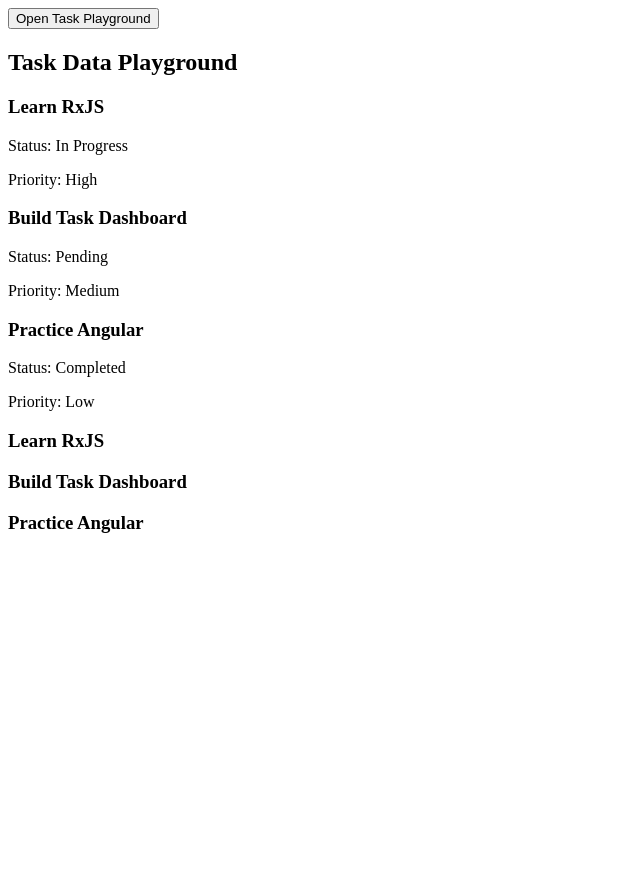
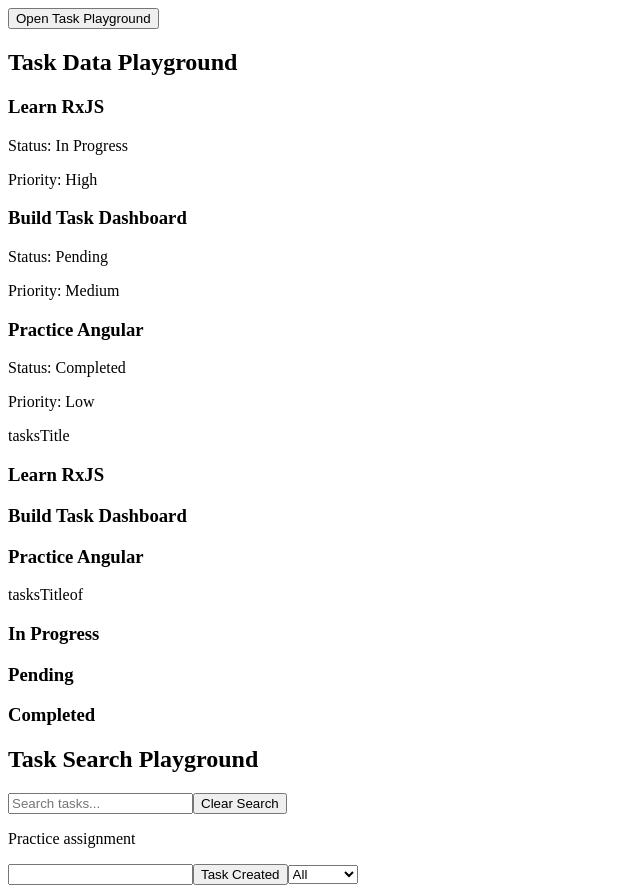
Before and after one commit to animeshpandeyit/complete-scalable-Angular-application, an Angular app in the folder complete-scalable-Angular-application/: page /taskplayground in a window 1280 px wide. Shown: the whole page, without its empty margins (0-640 px from the left). Before the commit the page ends 800 px from the top, so only its background shows below. Built offline with nearby package versions, Linux system fonts and the light colour scheme.

Commit message:
Enhance Task Playground with search functionality and task status retrieval

```diff
--- a/complete-scalable-Angular-application/src/app/features/tasks/pages/task-playground/task-playground.component.html
+++ b/complete-scalable-Angular-application/src/app/features/tasks/pages/task-playground/task-playground.component.html
@@ -7,9 +7,40 @@
   <p>Priority: {{ task.priority }}</p>
 </div>
 }
+<p>tasksTitle</p>
 
 @for (task of tasksTitle; track task) {
 <div>
   <h3>{{ task }}</h3>
 </div>
 }
+<p>tasksTitleof</p>
+
+@for (task of tasksTitleof; track task) {
+<div>
+  <h3>{{ task }}</h3>
+</div>
+}
+
+
+<h2>Task Search Playground</h2>
+
+<input #searchInput type="text" placeholder="Search tasks..." />
+
+<button #clearButton>
+  Clear Search
+</button>
+
+<!--  -->
+<p>Practice assignment</p>
+
+<input type="text" name="entered text" id="" #enteredText>
+
+<button type="button" #taskCreated>Task Created</button>
+
+<select #prioritySelect>
+  <option value="All">All</option>
+  <option value="Low">Low</option>
+  <option value="Medium">Medium</option>
+  <option value="High">High</option>
+</select>
--- a/complete-scalable-Angular-application/src/app/features/tasks/pages/task-playground/task-playground.component.ts
+++ b/complete-scalable-Angular-application/src/app/features/tasks/pages/task-playground/task-playground.component.ts
@@ -1,6 +1,15 @@
-import { Component, inject, OnInit } from '@angular/core';
+import {
+  Component,
+  DestroyRef,
+  ElementRef,
+  inject,
+  OnInit,
+  ViewChild,
+} from '@angular/core';
 import { Task } from '../../models/task';
 import { TaskService } from '../../services/task.service';
+import { fromEvent, map, Subscription } from 'rxjs';
+import { takeUntilDestroyed } from '@angular/core/rxjs-interop';
 
 @Component({
   selector: 'app-task-playground',
@@ -12,8 +21,28 @@ import { TaskService } from '../../services/task.service';
 export class TaskPlaygroundComponent implements OnInit {
   tasks: Task[] = [];
   tasksTitle: string[] = [];
+  tasksTitleof: string[] = [];
+
+  @ViewChild('searchInput')
+  searchInput!: ElementRef<HTMLInputElement>;
+
+  @ViewChild('clearButton')
+  clearButton!: ElementRef<HTMLButtonElement>;
+
+  @ViewChild('enteredText')
+  enteredText!: ElementRef<HTMLInputElement>;
+
+  @ViewChild('prioritySelect')
+  prioritySelect!: ElementRef<HTMLOptionElement>;
+
+  @ViewChild('taskCreated')
+  taskCreated!: ElementRef<HTMLButtonElement>;
+
+  private subscriptions = new Subscription();
 
   private taskService = inject(TaskService);
+
+  private destroyRef = inject(DestroyRef);
 
   ngOnInit(): void {
     // of(): one emission containing the array
@@ -32,5 +61,81 @@ export class TaskPlaygroundComponent implements OnInit {
 
       this.tasksTitle = [...this.tasksTitle, title];
     });
+
+    this.taskService.getTaskStatusesUsingOf().subscribe((statuses) => {
+      console.log('Statuses Using of():', statuses);
+
+      this.tasksTitleof = [...statuses];
+    });
+  }
+
+  // ngAfterViewInit(): void {
+  //   const search$ = fromEvent(this.searchInput.nativeElement, 'input');
+
+  //   // const search$ = fromEvent(this.searchInput.nativeElement, 'input').pipe(
+  //   //   map((event) => (event.target as HTMLInputElement).value),
+  //   // );
+
+  //   // const searchSubscription = search$.subscribe((value) => {
+  //   //   console.log('Search text:', value);
+  //   // });
+
+  //   const searchSubscription = search$.subscribe((event) => {
+  //     const input = event.target as HTMLInputElement;
+  //     console.log('Search value:', input.value);
+  //   });
+
+  //   const clearSubscription = fromEvent(
+  //     this.clearButton.nativeElement,
+  //     'click',
+  //   ).subscribe(() => {
+  //     this.searchInput.nativeElement.value = '';
+  //     console.log('Search cleared');
+  //   });
+
+  //   this.subscriptions.add(searchSubscription);
+  //   this.subscriptions.add(clearSubscription);
+
+  //   fromEvent(this.searchInput.nativeElement, 'input')
+  //     .pipe(
+  //       map((event) => (event.target as HTMLInputElement).value),
+  //       takeUntilDestroyed(this.destroyRef),
+  //     )
+  //     .subscribe((value) => {
+  //       console.log('Search:', value);
+  //     });
+  // }
+
+  ngAfterViewInit(): void {
+    // const search$ = fromEvent(this.enteredText.nativeElement, 'input').pipe(
+    //   map((event) => (event.target as HTMLInputElement).value),
+    // );
+
+    const search$ = fromEvent(this.enteredText.nativeElement, 'input').pipe(
+      map((event) => (event.target as HTMLInputElement).value),
+    );
+
+    search$.pipe(takeUntilDestroyed(this.destroyRef)).subscribe((value) => {
+      console.log('enteredText Search text:', value);
+    });
+
+    fromEvent(this.taskCreated.nativeElement, 'click').subscribe(() => {
+      this.taskCreated.nativeElement.value = '';
+      console.log('Task Created');
+    });
+
+    const dropdown$ = fromEvent(
+      this.prioritySelect.nativeElement,
+      'change',
+    ).pipe(map((event) => (event.target as HTMLOptionElement).value));
+
+    dropdown$.subscribe((value) => {
+      console.log('dropdown Search text:', value);
+      takeUntilDestroyed(this.destroyRef);
+    });
+  }
+
+  ngOnDestroy(): void {
+    this.subscriptions.unsubscribe();
   }
 }
--- a/complete-scalable-Angular-application/src/app/features/tasks/services/task.service.ts
+++ b/complete-scalable-Angular-application/src/app/features/tasks/services/task.service.ts
@@ -1,5 +1,5 @@
 import { Injectable, resolveForwardRef } from '@angular/core';
-import { from, interval, map, Observable, of, timer } from 'rxjs';
+import { from, interval, map, Observable, of, tap, timer } from 'rxjs';
 import { Task } from '../models/task';
 
 @Injectable({
@@ -159,4 +159,11 @@ export class TaskService {
   getTaskTitlesUsingFrom(): Observable<string> {
     return from(this.tasks).pipe(map((task) => task.title));
   }
+
+  getTaskStatusesUsingOf(): Observable<string[]> {
+    return of(this.tasks).pipe(
+      map((tasks) => tasks.map((task) => task.status)),
+      tap(),
+    );
+  }
 }
```
Lines whose indentation alone changed are shown as unchanged.
